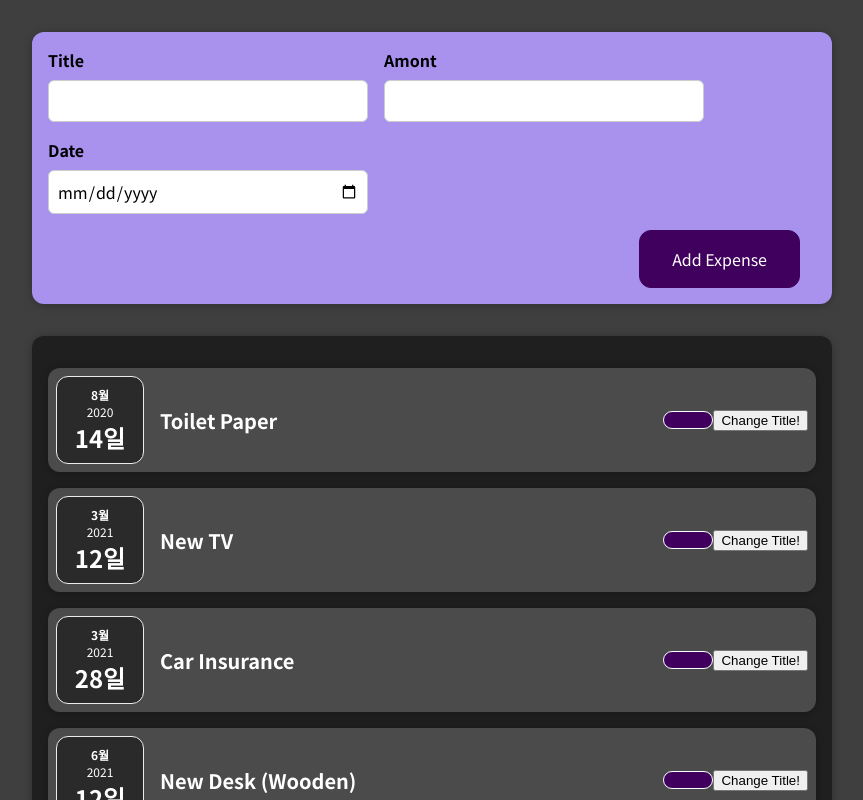
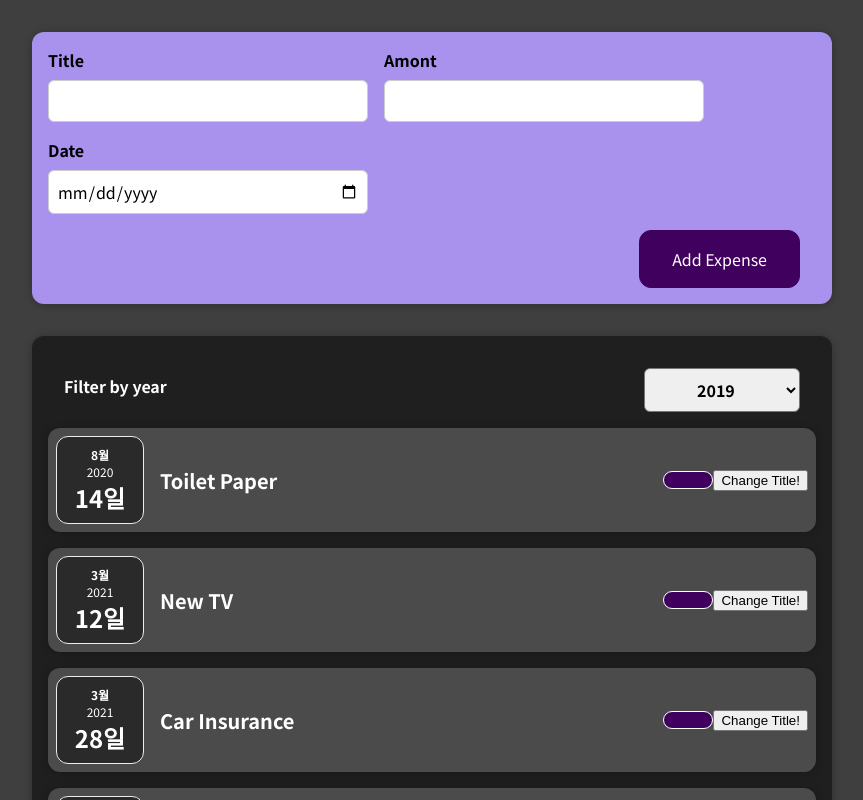
Before and after one commit to LEE2302/udemy_react, a React (Create React App) app in the folder 01-starting-setup/: page / in a window 1280 px wide. Shown: the top 800 px of the page, without its empty margins (208-1071 px from the left). Built offline with nearby package versions, Linux system fonts and the light colour scheme.

Commit message:
useSate 끌어올리기

```diff
--- a/01-starting-setup/src/components/Expense/Expenses.js
+++ b/01-starting-setup/src/components/Expense/Expenses.js
@@ -1,10 +1,31 @@
+import React, { useState } from "react";
 import Card from "../UI/card";
 import ExpenseItem from "./ExpenseItem";
+import ExpensesFilter from "./ExpensesFilter";
 import "./Expenses.css";
 
 function Expenses(props) {
+  //useState 를 이용하는 방법 1
+  // const [year, setYear] = useState("2019");
+
+  //강의에서 나오는 함수를 이용하는 방법 2
+  const [filteredYear, setFilteredYear] = useState("2019");
+  const filterChangeHandler = (selectedYear) => {
+    setFilteredYear(selectedYear);
+    // console.log(filteredYear);
+    // console.log(selectedYear);
+  };
+
   return (
+    <div>
       <Card className="expenses">
+        {/* useStat를 이용하는 방법 1 */}
+        {/* <ExpensesFilter year={year} setYear={setYear} /> */}
+        {/* 강의에서 나오는 함수를 이용하는 방법 2 */}
+        <ExpensesFilter
+          selected={filteredYear}
+          onChahgeFilter={filterChangeHandler}
+        />
         <ExpenseItem
           title={props.items[0].title}
           amount={props.items[0].amount}
@@ -26,6 +47,7 @@
           date={props.items[3].date}
         />
       </Card>
+    </div>
   );
 }
 
--- /dev/null
+++ b/01-starting-setup/src/components/Expense/ExpensesFilter.css
@@ -0,0 +1,24 @@
+.expenses-filter {
+  color: white;
+  padding: 0 1rem;
+}
+
+.expenses-filter__control {
+  display: flex;
+  width: 100%;
+  align-items: center;
+  justify-content: space-between;
+  margin: 1rem 0;
+}
+
+.expenses-filter label {
+  font-weight: bold;
+  margin-bottom: 0.5rem;
+}
+
+.expenses-filter select {
+  font: inherit;
+  padding: 0.5rem 3rem;
+  font-weight: bold;
+  border-radius: 6px;
+}
--- /dev/null
+++ b/01-starting-setup/src/components/Expense/ExpensesFilter.js
@@ -0,0 +1,34 @@
+import React, { useState } from "react";
+
+import "./ExpensesFilter.css";
+// useState를 이용하는 방법 1 //구조분해 할당이용
+// const ExpensesFilter = ({ year, setYear }) => {
+//강의에서 나오는 함수를 이용한 방법2 //구조분해 할당이용
+const ExpensesFilter = ({ onChahgeFilter, selected }) => {
+  //useState 를 이용한 방법 1
+  // const dropdownChangeHandler = (event) => {
+  //   setYear(event.target.value);
+  // };
+
+  //강의에서 나오는 함수를 이용한 방법 2
+  const dropdownChangeHandler = (event) => {
+    onChahgeFilter(event.target.value);
+  };
+
+  return (
+    <div className="expenses-filter">
+      <div className="expenses-filter__control">
+        <label>Filter by year</label>
+        <select value={selected} onChange={dropdownChangeHandler}>
+          <option value="2023">2023</option>
+          <option value="2022">2022</option>
+          <option value="2021">2021</option>
+          <option value="2020">2020</option>
+          <option value="2019">2019</option>
+        </select>
+      </div>
+    </div>
+  );
+};
+
+export default ExpensesFilter;
```
Also changed, not shown: 01-starting-setup/src/index.js (+4 -4 lines). Lines whose indentation alone changed are shown as unchanged.
